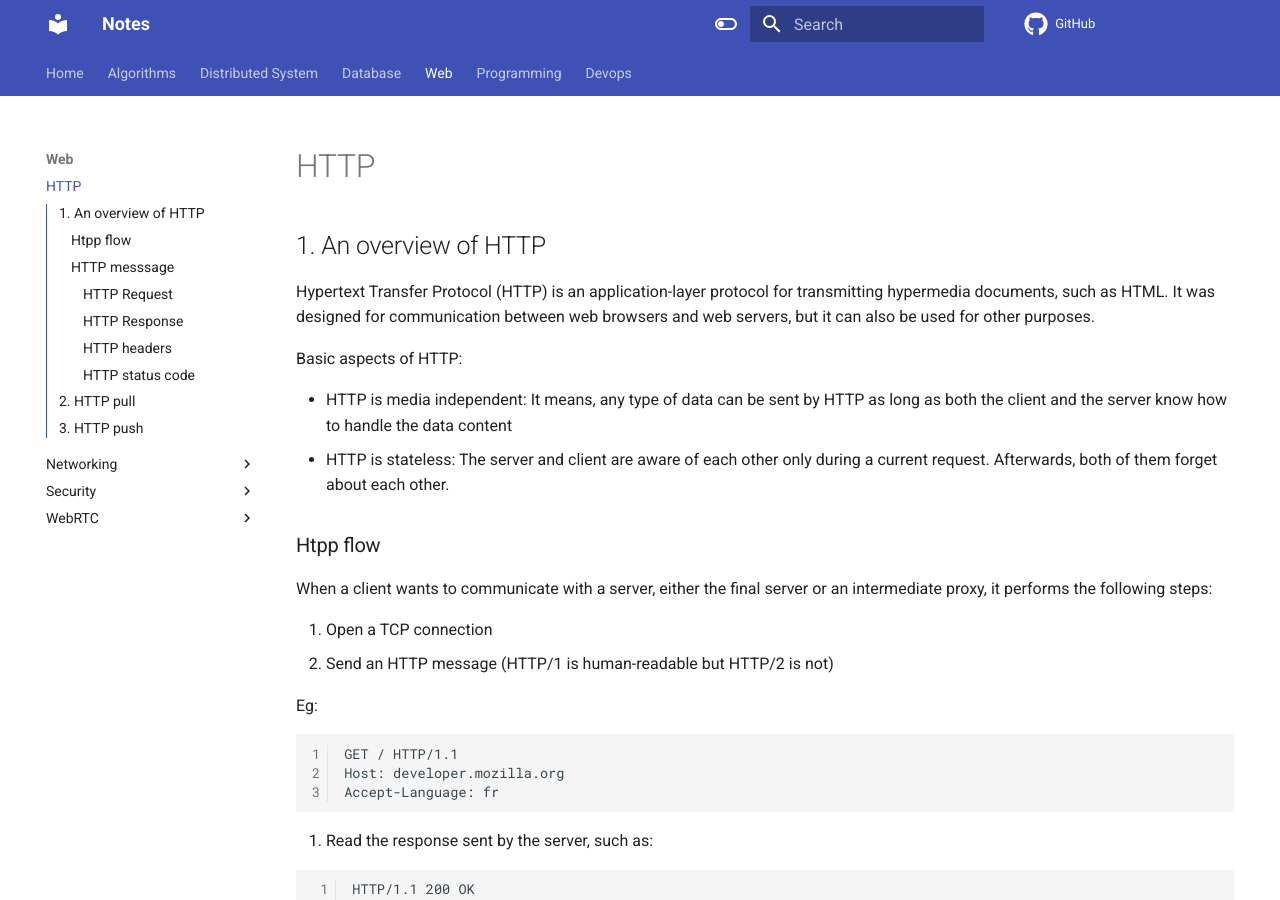
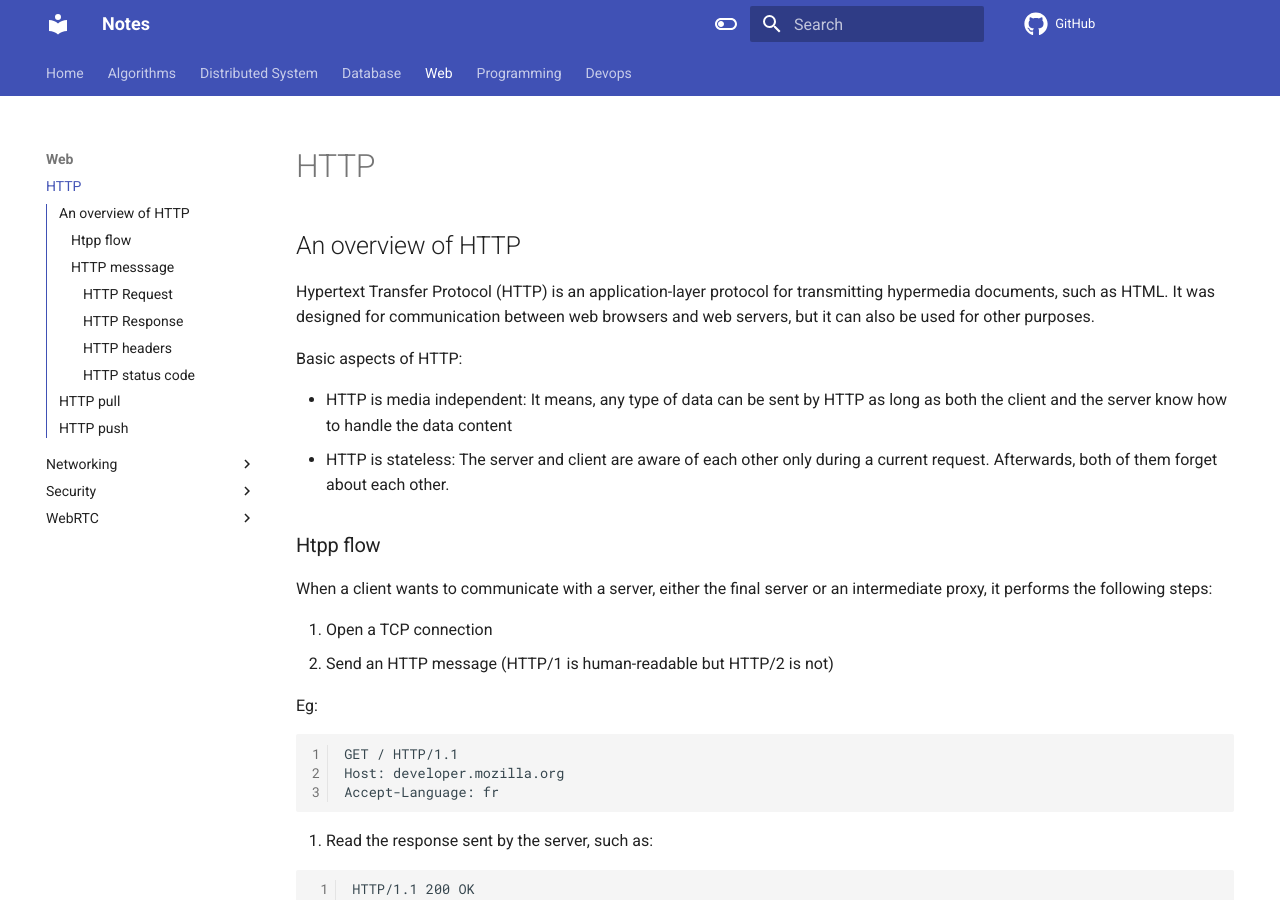
Before and after one commit to dinhhuy258/notes, an MkDocs documentation site: the page built from docs/web/http.md, in a window 1280 px wide and 900 px high. Built offline with MkDocs 1.6.1 and Material for MkDocs 9.7.7, drawn with Linux system fonts in a browser that asks for light colours; comment, search, counter and statistics services are not loaded; some of the changed text lies outside the part shown.

Commit message:
Update http.md

```diff
--- a/docs/web/http.md
+++ b/docs/web/http.md
@@ -1,6 +1,6 @@
 # HTTP
 
-## 1. An overview of HTTP
+## An overview of HTTP
 
 Hypertext Transfer Protocol (HTTP) is an application-layer protocol for transmitting hypermedia documents, such as HTML. It was designed for communication between web browsers and web servers, but it can also be used for other purposes.
 
@@ -103,7 +103,7 @@ HTTP status codes are grouped in five classed:
 4. Client errors (400-499)
 5. Server errors (500-599)
 
-## 2. HTTP pull
+## HTTP pull
 
 In the HTTP pull method, the client sends a request to the server and the server responds to that request (and the connection is closed). The client pulls the data from the server whenever it requires (by creating a new connection). And it keeps doing it over and over to fetch the updated data.
 
@@ -114,7 +114,7 @@ Also, excessive pulls by the clients have the potential to bring down the server
 
 ![](../assets/images/web/http_pull.png)
 
-## 3. HTTP push
+## HTTP push
 
 To overcome the problem with HTTP pull, an HTTP push was introduced. In the HTTP push method, the client opens a connection to the server by requesting a server only the first time and after that server keeps on pushing back updated content to the client, whenever there’s any.
 
```
